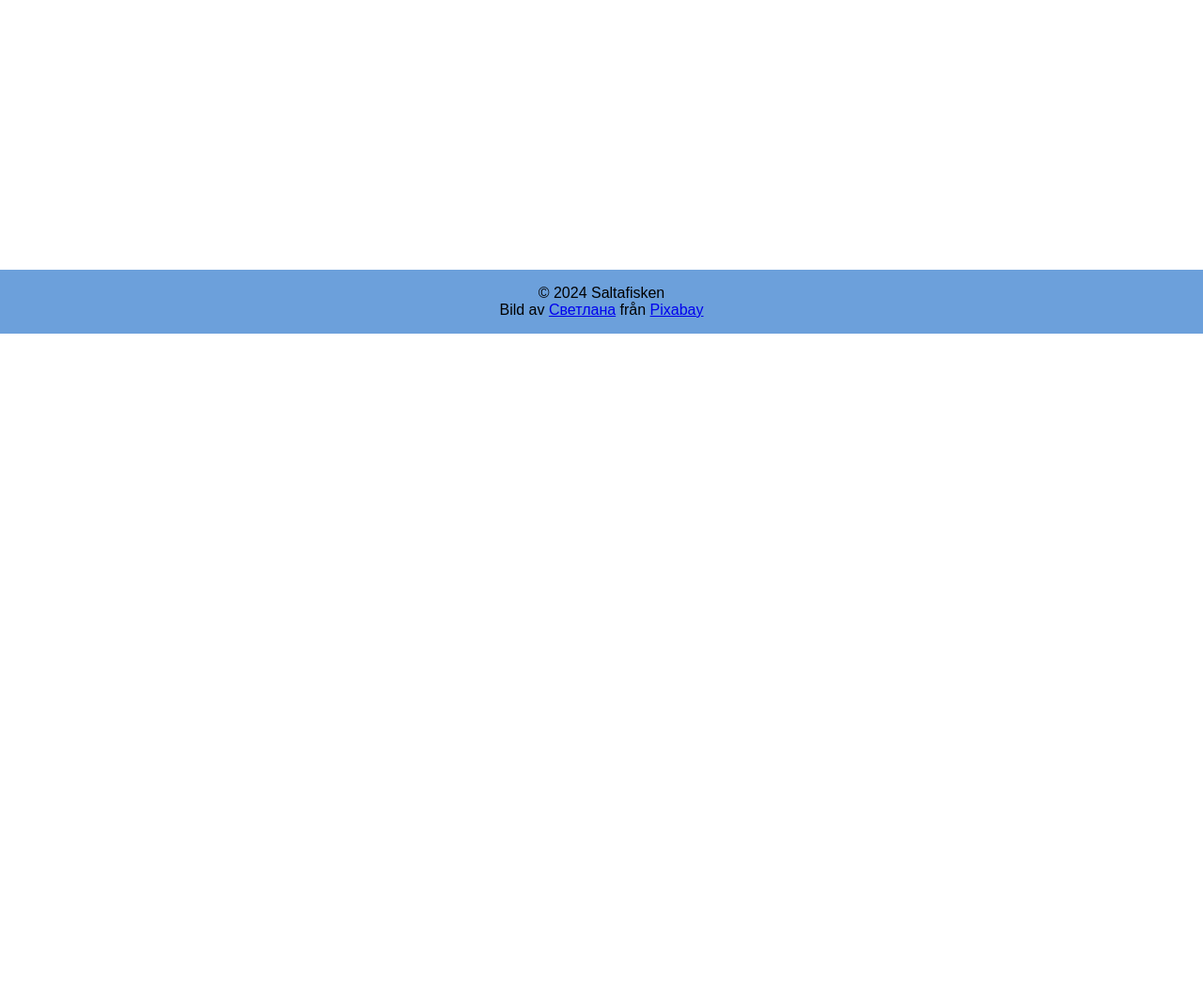
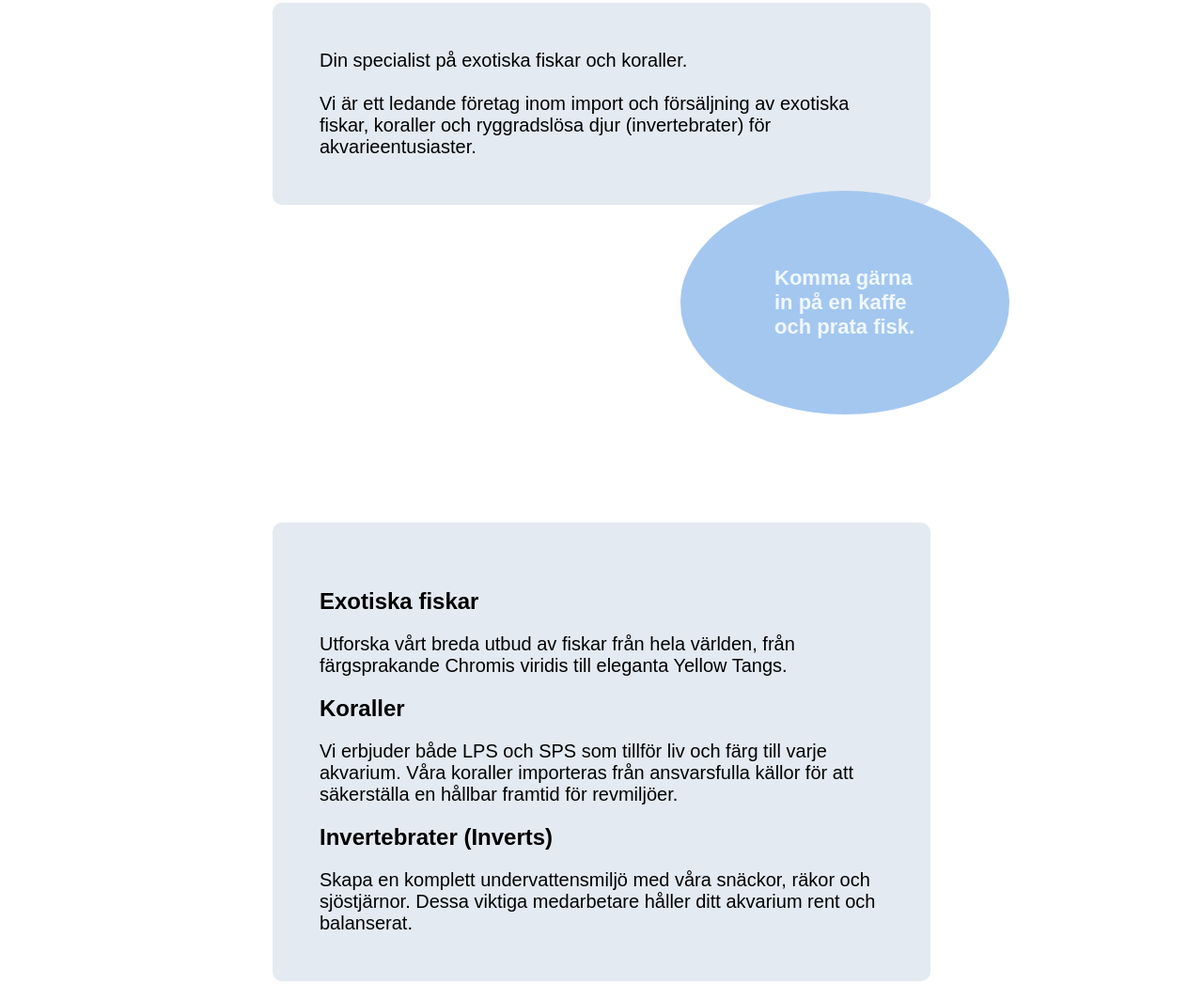
Before and after one commit to Anne-Lii/moment4_1_statisk, a plain HTML site: page index.html in a window 1280 px wide. Shown: the part 445-1492 px from the top of the page at 94% size. Before the commit the page ends 800 px from the top, so only its background shows below. Drawn offline with Linux system fonts and the light colour scheme.

Commit message:
lagt till info på indexsidan, samt about sidan med ett formulär.

```diff
--- a/css/styles.css
+++ b/css/styles.css
@@ -55,6 +55,34 @@ main {
 
 h1 {
     text-align: center;
+    font-size: 32px;
+}
+
+h2 {
+    font-size: 24px;
+}
+.section_index {
+    font-size: 20px;
+    width: 80%;
+    max-width: 600px;
+    background: #e4eaf1;
+    padding: 50px 50px;
+    border-radius: 10px;
+    margin: 50px auto;
+}
+
+#index_side {
+    width: 80%;
+    max-width:150px;
+    font-size: 22px;
+    font-weight: 600;
+    background: #a4c7f0;
+    color: aliceblue;
+    padding: 80px 100px;
+    border-radius: 100%;
+    position: relative;
+    top: -65px;
+    right: -55vw;
 }
 
 .news_article {
@@ -67,9 +95,10 @@ h1 {
 }
 
 footer {
-    position: absolute;
+    position: relative;
     bottom: 0px;
     background: #6ca0db;
     width: 100%;
     text-align: center;
+    height: 150px;
 }
--- a/index.html
+++ b/index.html
@@ -1,15 +1,18 @@
 <!DOCTYPE html>
 <html lang="sv">
+
 <head>
     <meta charset="UTF-8">
     <meta name="viewport" content="width=device-width, initial-scale=1.0">
     <link rel="stylesheet" href="css/styles.css">
     <title>Saltafisken | Startsidan</title>
 </head>
+
 <body>
     <div class="container">
         <header>
-            <img src="images/butterfly-fish-3454404_1920.jpg" alt="header bild, chromis viridis fiskar och en rostratum i ett rev" class="header_image">
+            <img src="images/butterfly-fish-3454404_1920.jpg"
+                alt="header bild, chromis viridis fiskar och en rostratum i ett rev" class="header_image">
             <nav class="main_nav">
                 <ul>
                     <li><a href="index.html">Startsidan</a></li>
@@ -20,14 +23,44 @@
             </nav>
         </header>
         <main>
-            <h1>Välkommen till Saltafisken!</h1>
+            <h1>Välkommen till Saltafisken! </h1>
+
+            <section class="section_index">
+
+                Din specialist på exotiska fiskar och koraller.<br><br>
+                Vi är ett ledande företag inom import och försäljning av exotiska fiskar, koraller och ryggradslösa djur
+                (invertebrater) för akvarieentusiaster.
+            </section>
+
+            <section id="index_side">
+                Komma gärna in på en kaffe och prata fisk.
+            </section>
+
+            <section class="section_index">
+                <h2>Exotiska fiskar</h2>
+                Utforska vårt breda utbud av fiskar från hela världen, från färgsprakande Chromis viridis till eleganta
+                Yellow Tangs.
+
+                <h2>Koraller</h2>
+                Vi erbjuder både LPS och SPS som tillför liv och färg till varje akvarium. Våra koraller
+                importeras från ansvarsfulla källor för att säkerställa en hållbar framtid för revmiljöer.
+
+                <h2>Invertebrater (Inverts)</h2>
+                Skapa en komplett undervattensmiljö med våra snäckor, räkor och sjöstjärnor. Dessa viktiga medarbetare
+                håller ditt akvarium rent och balanserat.
+            </section>
+
         </main>
         <footer>
             <p>&copy; 2024 Saltafisken<br>
-                Bild av <a href="https://pixabay.com/sv/users/zoosnow-3355789/?utm_source=link-attribution&utm_medium=referral&utm_campaign=image&utm_content=3454404">Светлана</a> från <a href="https://pixabay.com/sv//?utm_source=link-attribution&utm_medium=referral&utm_campaign=image&utm_content=3454404">Pixabay</a>
+                Bild av <a
+                    href="https://pixabay.com/sv/users/zoosnow-3355789/?utm_source=link-attribution&utm_medium=referral&utm_campaign=image&utm_content=3454404">Светлана</a>
+                från <a
+                    href="https://pixabay.com/sv//?utm_source=link-attribution&utm_medium=referral&utm_campaign=image&utm_content=3454404">Pixabay</a>
             </p>
 
         </footer>
     </div>
 </body>
+
 </html>
```
Also changed, not shown: about.html (+35 -2 lines).
